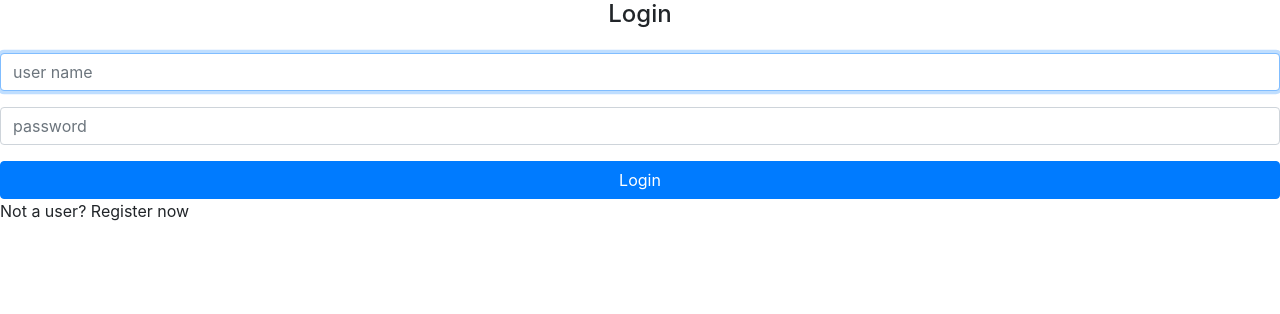
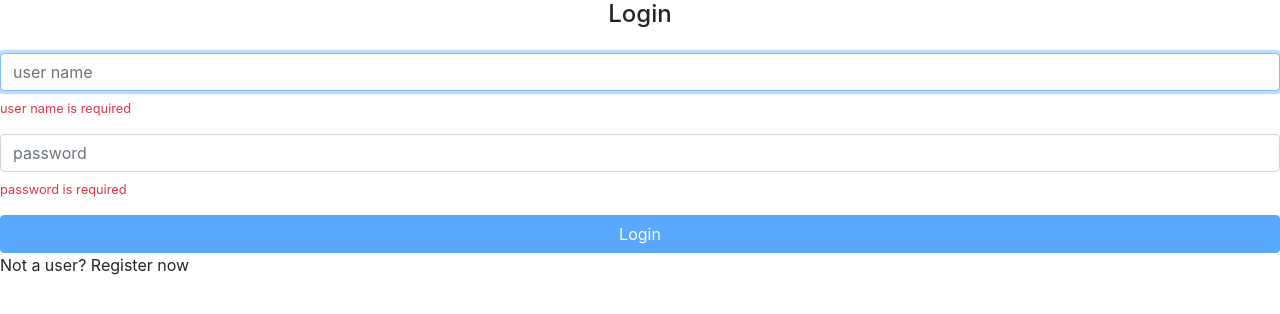
Before and after one commit to darcanj0/alurapic-angular, an Angular app: page / in a window 1280 px wide. Shown: the top 314 px of the page. Built offline with nearby package versions, Linux system fonts and the light colour scheme.

Commit message:
feat: add required field validations

```diff
--- a/src/app/home/home.module.ts
+++ b/src/app/home/home.module.ts
@@ -1,10 +1,12 @@
+import { CommonModule } from '@angular/common';
 import { NgModule } from '@angular/core';
-import { CommonModule } from '@angular/common';
+import { ReactiveFormsModule } from '@angular/forms';
 import { SigninComponent } from './signin/signin.component';
 
 @NgModule({
   imports: [
-    CommonModule
+    CommonModule,
+    ReactiveFormsModule,
   ],
   declarations: [SigninComponent]
 })
--- a/src/app/home/signin/signin.component.html
+++ b/src/app/home/signin/signin.component.html
@@ -1,15 +1,19 @@
 <h4 class="text-center">Login</h4>
 
-<form class="form mt-4">
+<form [formGroup]="loginForm" class="form mt-4">
   <div class="form-group">
-    <input autofocus class="form-control" placeholder="user name">
+    <input formControlName="username" autofocus class="form-control" placeholder="user name">
+    <small *ngIf="loginForm.get('username').errors?.required" class="text-danger d-block mt-2">user name is
+      required</small>
   </div>
 
   <div class="form-group">
-    <input type="password" placeholder="password" class="form-control">
+    <input formControlName="password" type="password" placeholder="password" class="form-control">
+    <small *ngIf="loginForm.get('password').errors?.required" class="text-danger d-block mt-2">password is
+      required</small>
   </div>
 
-  <button type="submit" class="btn-primary btn btn-block">Login</button>
+  <button [disabled]="loginForm.invalid" type="submit" class="btn-primary btn btn-block">Login</button>
 </form>
 
 <p>Not a user? <a>Register now</a></p>
--- a/src/app/home/signin/signin.component.ts
+++ b/src/app/home/signin/signin.component.ts
@@ -1,4 +1,5 @@
 import { Component, OnInit } from '@angular/core';
+import { FormBuilder, FormGroup, Validators } from '@angular/forms';
 
 @Component({
   templateUrl: './signin.component.html',
@@ -6,9 +7,15 @@ import { Component, OnInit } from '@angular/core';
 })
 export class SigninComponent implements OnInit {
 
-  constructor() { }
+  loginForm: FormGroup;
+
+  constructor(private formBuilder: FormBuilder) { }
 
   ngOnInit() {
+    this.loginForm = this.formBuilder.group({
+      username: ['', Validators.required,],
+      password: ['', Validators.required,],
+    });
   }
 
 }
```
